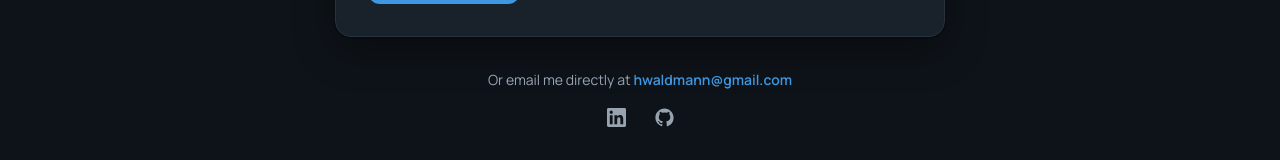
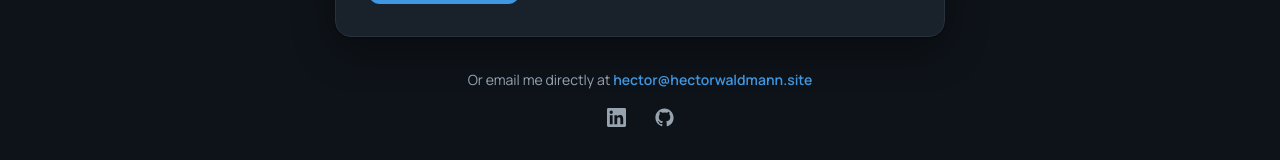
Before and after one commit to EktwrW/hectorwaldmann-portfolio, a Next.js app: page / in a window 1280 px wide. Shown: the part 7689-7849 px from the top of the page. Built offline with nearby package versions, Linux system fonts and the light colour scheme.

Commit message:
Switch the public contact email to hector@hectorwaldmann.site

```diff
--- a/app/layout.tsx
+++ b/app/layout.tsx
@@ -131,7 +131,7 @@ const jsonLd = {
       url: SITE_URL,
       image: `${SITE_URL}/og-image.png`,
       jobTitle: "Senior Flutter Architect & Full-Stack Engineer",
-      email: "mailto:hwaldmann@gmail.com",
+      email: "mailto:hector@hectorwaldmann.site",
       description:
         "Senior Flutter architect and full-stack engineer with 6 years shipping production cross-platform apps, and independent maker of Apps 369. Designs and ships cross-platform products end to end — Flutter architecture, backend, data, cloud, and AI integration.",
       knowsAbout: [
--- a/components/Contact.tsx
+++ b/components/Contact.tsx
@@ -114,10 +114,10 @@ export default function Contact() {
         <p className="text-[14px] text-text-muted">
           Or email me directly at{" "}
           <a
-            href="mailto:hwaldmann@gmail.com"
+            href="mailto:hector@hectorwaldmann.site"
             className="font-semibold text-accent hover:text-accent-hover"
           >
-            hwaldmann@gmail.com
+            hector@hectorwaldmann.site
           </a>
         </p>
         <SocialLinks />
```
